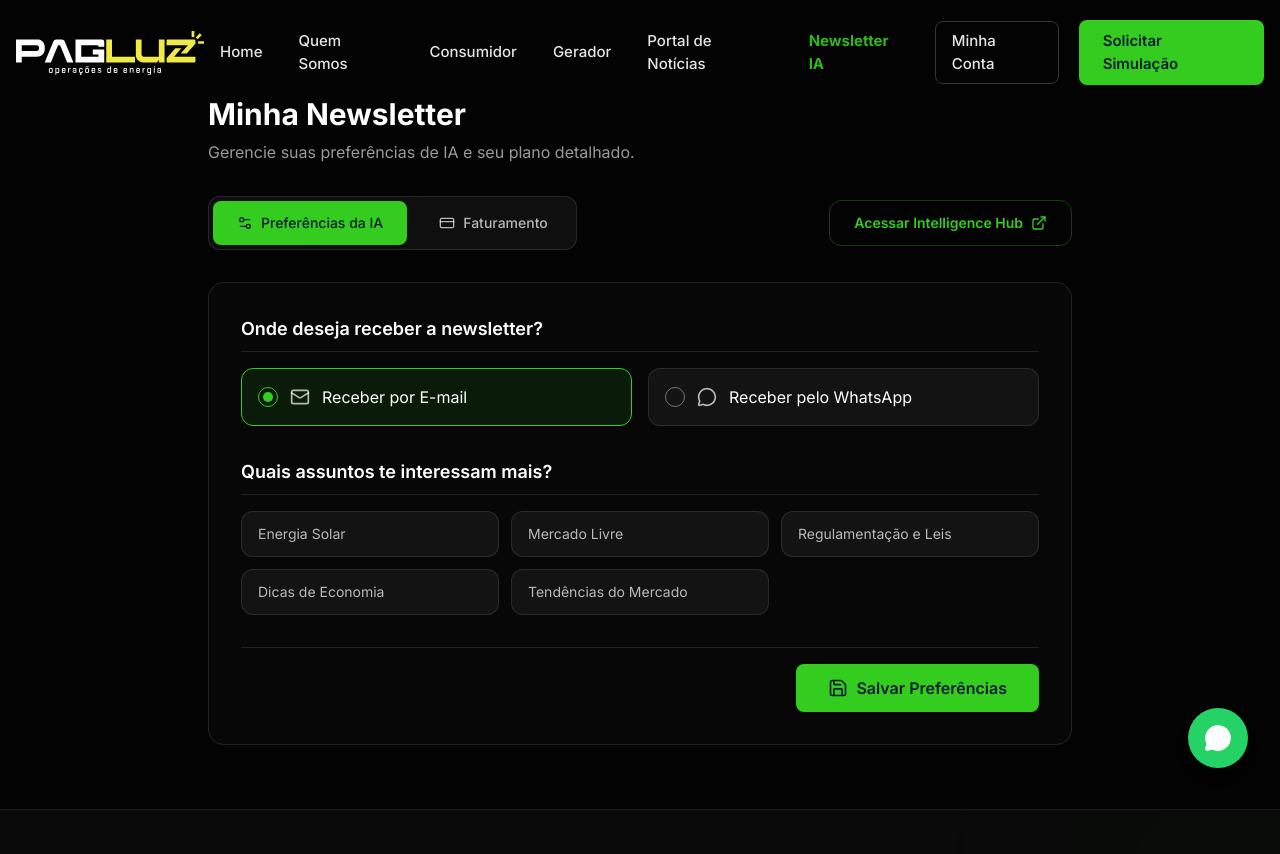
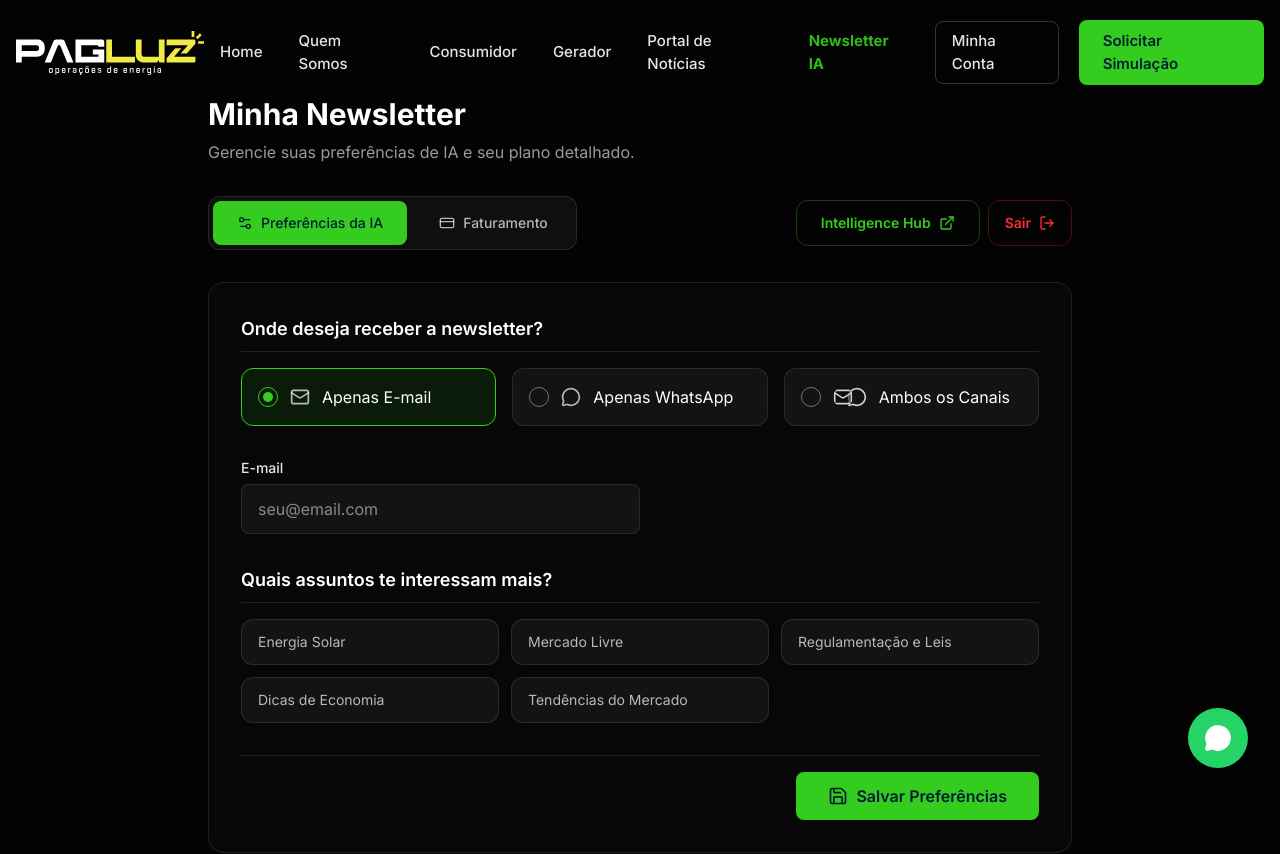
Before and after one commit to douglasmelere/pagluz-site, a Next.js app: page /dashboard/newsletter in a window 1280 px wide. Shown: the top 854 px of the page. Built offline with nearby package versions, Linux system fonts and the light colour scheme; no server answers; sample sign-in values are in the browser's storage.

Commit message:
feat: add newsletter preferences BOTH channel, email support, and logout

```diff
--- a/src/app/dashboard/newsletter/page.tsx
+++ b/src/app/dashboard/newsletter/page.tsx
@@ -4,13 +4,13 @@ import { useState, useEffect } from 'react';
 import { useRouter } from 'next/navigation';
 import { useAuth } from '@/hooks/useAuth';
 import { apiFetch } from '@/lib/api';
-import { Loader2, Settings2, CreditCard, Mail, MessageCircle, Save, ExternalLink } from 'lucide-react';
+import { Loader2, Settings2, CreditCard, Mail, MessageCircle, Save, ExternalLink, LogOut } from 'lucide-react';
 
-type DeliveryChannel = 'EMAIL' | 'WHATSAPP';
+type DeliveryChannel = 'EMAIL' | 'WHATSAPP' | 'BOTH';
 
 export default function NewsletterDashboardPage() {
   const router = useRouter();
-  const { user, token, isLoading: authLoading } = useAuth();
+  const { user, token, isLoading: authLoading, login, logout } = useAuth();
 
   const [activeTab, setActiveTab] = useState<'PREFERENCES' | 'BILLING'>('PREFERENCES');
 
@@ -19,6 +19,7 @@ export default function NewsletterDashboardPage() {
   const [isSaving, setIsSaving] = useState(false);
   const [deliveryChannel, setDeliveryChannel] = useState<DeliveryChannel>('EMAIL');
   const [phone, setPhone] = useState('');
+  const [email, setEmail] = useState('');
   const [tags, setTags] = useState<string[]>([]);
   const [message, setMessage] = useState<{ type: 'success' | 'error', text: string } | null>(null);
 
@@ -50,7 +51,8 @@ export default function NewsletterDashboardPage() {
       setIsDataLoading(true);
       const data = await apiFetch('/newsletter/preferences');
       setDeliveryChannel(data.deliveryChannel || 'EMAIL');
-      setPhone(data.phone || user?.phone || '');
+      setPhone(formatPhone(data.phone || user?.phone || ''));
+      setEmail(data.email || user?.email || '');
       setTags(data.tags || []);
     } catch (err: any) {
       console.error('Erro ao carregar preferências', err);
@@ -61,12 +63,16 @@ export default function NewsletterDashboardPage() {
     }
   };
 
-  const handlePhoneChange = (e: React.ChangeEvent<HTMLInputElement>) => {
-    let value = e.target.value.replace(/\D/g, '');
+  const formatPhone = (val: string) => {
+    let value = val.replace(/\D/g, '');
     if (value.length > 11) value = value.slice(0, 11);
     if (value.length > 2) value = `(${value.slice(0, 2)}) ${value.slice(2)}`;
     if (value.length > 9) value = `${value.slice(0, 10)}-${value.slice(10)}`;
-    setPhone(value);
+    return value;
+  };
+
+  const handlePhoneChange = (e: React.ChangeEvent<HTMLInputElement>) => {
+    setPhone(formatPhone(e.target.value));
   };
 
   const toggleTag = (tagId: string) => {
@@ -84,9 +90,13 @@ export default function NewsletterDashboardPage() {
         data: {
           deliveryChannel,
           phone: phone.replace(/\D/g, ''),
+          email,
           tags
         }
       });
+      if (user && token) {
+        login(token, { ...user, phone: phone.replace(/\D/g, ''), email });
+      }
       setMessage({ type: 'success', text: 'Preferências salvas com sucesso!' });
       setTimeout(() => setMessage(null), 3000);
     } catch (err: any) {
@@ -145,12 +155,21 @@ export default function NewsletterDashboardPage() {
             </button>
           </div>
 
-          <button
-            onClick={() => router.push('/dashboard/newsletter/feed')}
-            className="flex items-center gap-2 justify-center px-6 py-3 border border-brand-green/30 text-brand-green hover:bg-brand-green/10 rounded-xl transition-all font-semibold text-sm h-fit"
-          >
-            Acessar Intelligence Hub <ExternalLink className="w-4 h-4" />
-          </button>
+          <div className="flex items-center gap-2">
+            <button
+              onClick={() => router.push('/dashboard/newsletter/feed')}
+              className="flex items-center gap-2 justify-center px-6 py-3 border border-brand-green/30 text-brand-green hover:bg-brand-green/10 rounded-xl transition-all font-semibold text-sm h-fit"
+            >
+              Intelligence Hub <ExternalLink className="w-4 h-4" />
+            </button>
+            <button
+              onClick={logout}
+              className="flex items-center gap-2 justify-center px-4 py-3 border border-red-500/30 text-red-500 hover:bg-red-500/10 rounded-xl transition-all font-semibold text-sm h-fit"
+              title="Sair da conta"
+            >
+              Sair <LogOut className="w-4 h-4" />
+            </button>
+          </div>
         </div>
 
         {/* Conteúdo Aba A: Preferências */}
@@ -164,14 +183,14 @@ export default function NewsletterDashboardPage() {
                 {/* Canal de Entrega */}
                 <div>
                   <h3 className="text-lg font-semibold mb-4 border-b border-white/10 pb-2">Onde deseja receber a newsletter?</h3>
-                  <div className="grid grid-cols-1 md:grid-cols-2 gap-4">
+                  <div className="grid grid-cols-1 md:grid-cols-3 gap-4">
                     <label className={`cursor-pointer flex items-center gap-3 p-4 rounded-xl border transition-colors ${deliveryChannel === 'EMAIL' ? 'border-brand-green bg-brand-green/10' : 'border-white/10 bg-white/5 hover:bg-white/10'}`}>
                       <input type="radio" name="channel" value="EMAIL" checked={deliveryChannel === 'EMAIL'} onChange={() => setDeliveryChannel('EMAIL')} className="hidden" />
                       <div className={`w-5 h-5 rounded-full border flex items-center justify-center ${deliveryChannel === 'EMAIL' ? 'border-brand-green' : 'border-white/40'}`}>
                         {deliveryChannel === 'EMAIL' && <div className="w-2.5 h-2.5 bg-brand-green rounded-full" />}
                       </div>
                       <Mail className="w-5 h-5 text-white/70" />
-                      <span>Receber por E-mail</span>
+                      <span>Apenas E-mail</span>
                     </label>
 
                     <label className={`cursor-pointer flex items-center gap-3 p-4 rounded-xl border transition-colors ${deliveryChannel === 'WHATSAPP' ? 'border-brand-green bg-brand-green/10' : 'border-white/10 bg-white/5 hover:bg-white/10'}`}>
@@ -180,13 +199,40 @@ export default function NewsletterDashboardPage() {
                         {deliveryChannel === 'WHATSAPP' && <div className="w-2.5 h-2.5 bg-brand-green rounded-full" />}
                       </div>
                       <MessageCircle className="w-5 h-5 text-white/70" />
-                      <span>Receber pelo WhatsApp</span>
+                      <span>Apenas WhatsApp</span>
+                    </label>
+
+                    <label className={`cursor-pointer flex items-center gap-3 p-4 rounded-xl border transition-colors ${deliveryChannel === 'BOTH' ? 'border-brand-green bg-brand-green/10' : 'border-white/10 bg-white/5 hover:bg-white/10'}`}>
+                      <input type="radio" name="channel" value="BOTH" checked={deliveryChannel === 'BOTH'} onChange={() => setDeliveryChannel('BOTH')} className="hidden" />
+                      <div className={`w-5 h-5 rounded-full border flex items-center justify-center ${deliveryChannel === 'BOTH' ? 'border-brand-green' : 'border-white/40'}`}>
+                        {deliveryChannel === 'BOTH' && <div className="w-2.5 h-2.5 bg-brand-green rounded-full" />}
+                      </div>
+                      <div className="flex -space-x-1.5 opacity-80">
+                        <Mail className="w-5 h-5 text-white z-10 bg-dark-bg/50 rounded-full" />
+                        <MessageCircle className="w-5 h-5 text-white" />
+                      </div>
+                      <span>Ambos os Canais</span>
                     </label>
                   </div>
                 </div>
 
+                {/* E-mail (Condicional) */}
+                {(deliveryChannel === 'EMAIL' || deliveryChannel === 'BOTH') && (
+                  <div className="animate-in fade-in slide-in-from-top-4">
+                    <label className="block text-sm font-medium text-white/90 mb-1.5" htmlFor="email">E-mail</label>
+                    <input
+                      id="email"
+                      type="email"
+                      className="w-full md:w-1/2 bg-white/5 border border-white/10 rounded-lg px-4 py-3 text-white focus:outline-none focus:ring-2 focus:ring-brand-green transition-all"
+                      placeholder="seu@email.com"
+                      value={email}
+                      onChange={(e) => setEmail(e.target.value)}
+                    />
+                  </div>
+                )}
+
                 {/* Telefone (Condicional) */}
-                {deliveryChannel === 'WHATSAPP' && (
+                {(deliveryChannel === 'WHATSAPP' || deliveryChannel === 'BOTH') && (
                   <div className="animate-in fade-in slide-in-from-top-4">
                     <label className="block text-sm font-medium text-white/90 mb-1.5" htmlFor="phone">Número do WhatsApp</label>
                     <input
```
